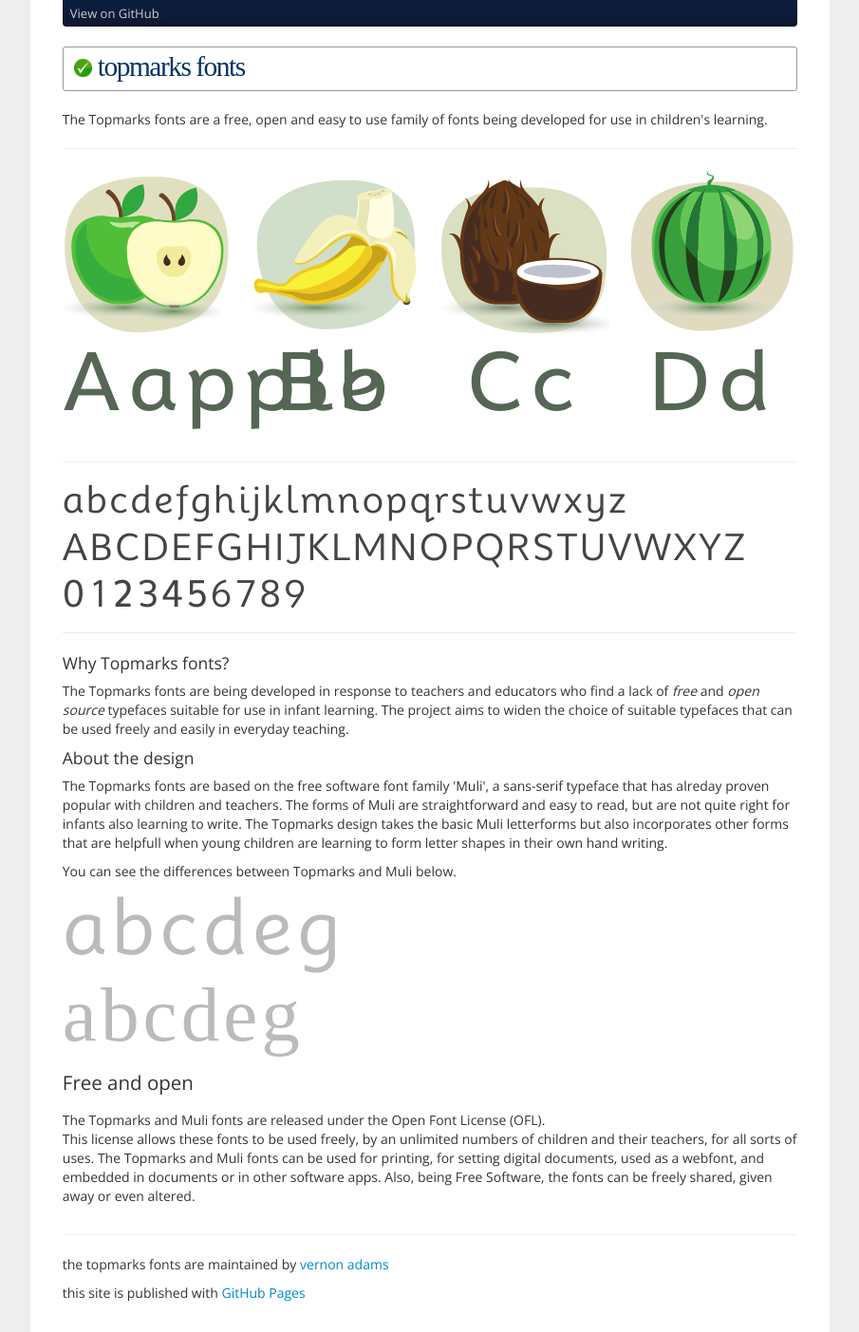
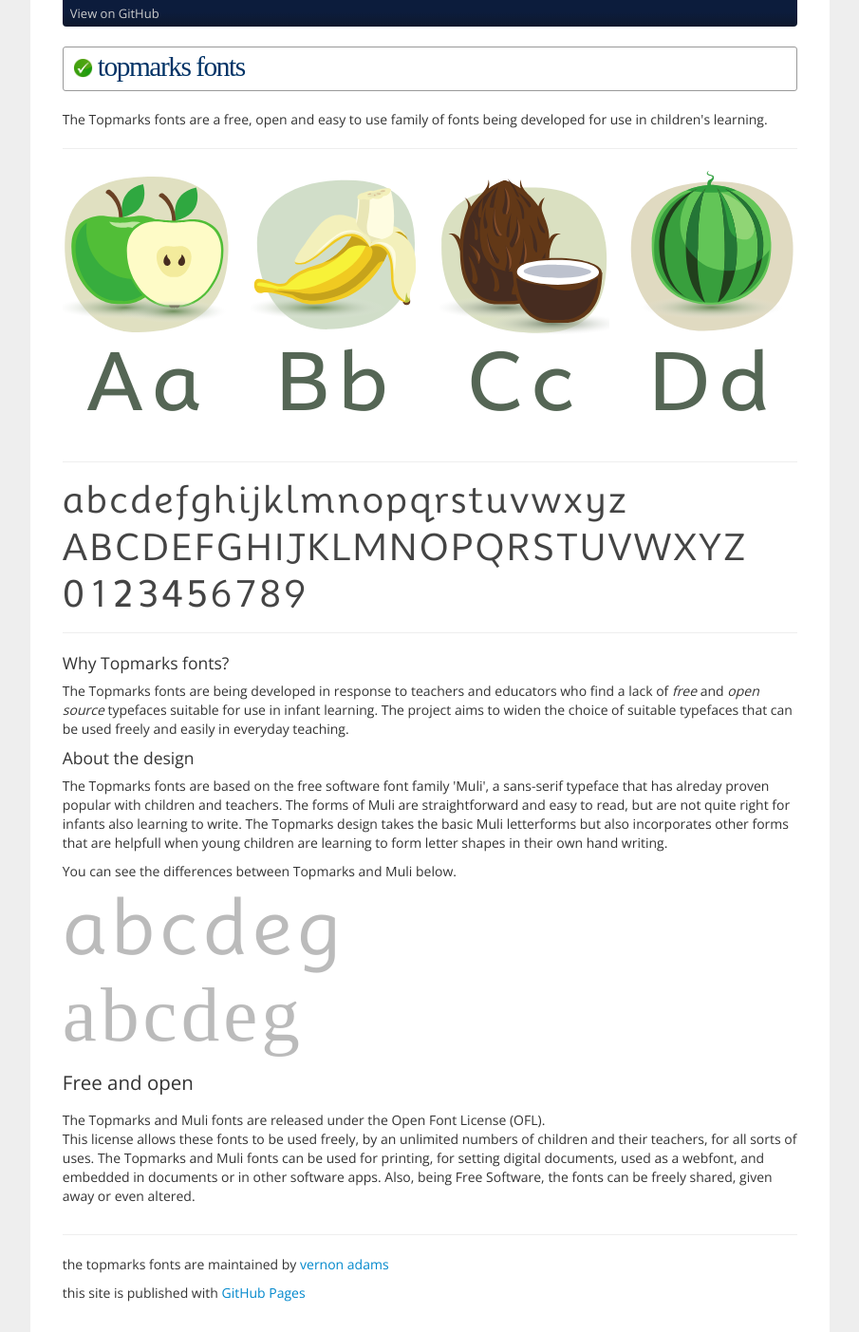
Before and after one commit to vernnobile/topmarks, a Jekyll site: the page built from index.html, in a window 1280 px wide. Shown: the whole page at 95% size, without its empty margins (187-1092 px from the left). Built offline with Jekyll 4.4.1, drawn with Linux system fonts in a browser that asks for light colours; some web fonts are replaced.

Commit message:
Update content.html

```diff
--- a/_includes/content.html
+++ b/_includes/content.html
@@ -2,7 +2,7 @@
         <hr>
         <div class="row-fluid">
         <div class="span3 nailCenter"> <img alt="one" src="images/apple.svg" width="300px">
-          <p style="color:#556655;font-family:'topmarksregular';font-size:5.8em;line-height:1.2em;letter-spacing:0.1em;">Aapple</p>
+          <p style="color:#556655;font-family:'topmarksregular';font-size:5.8em;line-height:1.2em;letter-spacing:0.1em;">Aa</p>
         </div>
         <div class="span3 nailCenter"> <img alt="one" src="images/banana.svg" width="300px">
           <p style="color:#556655;font-family:'topmarksregular';font-size:5.8em;line-height:1.2em;letter-spacing:0.1em;">Bb</p>
```
